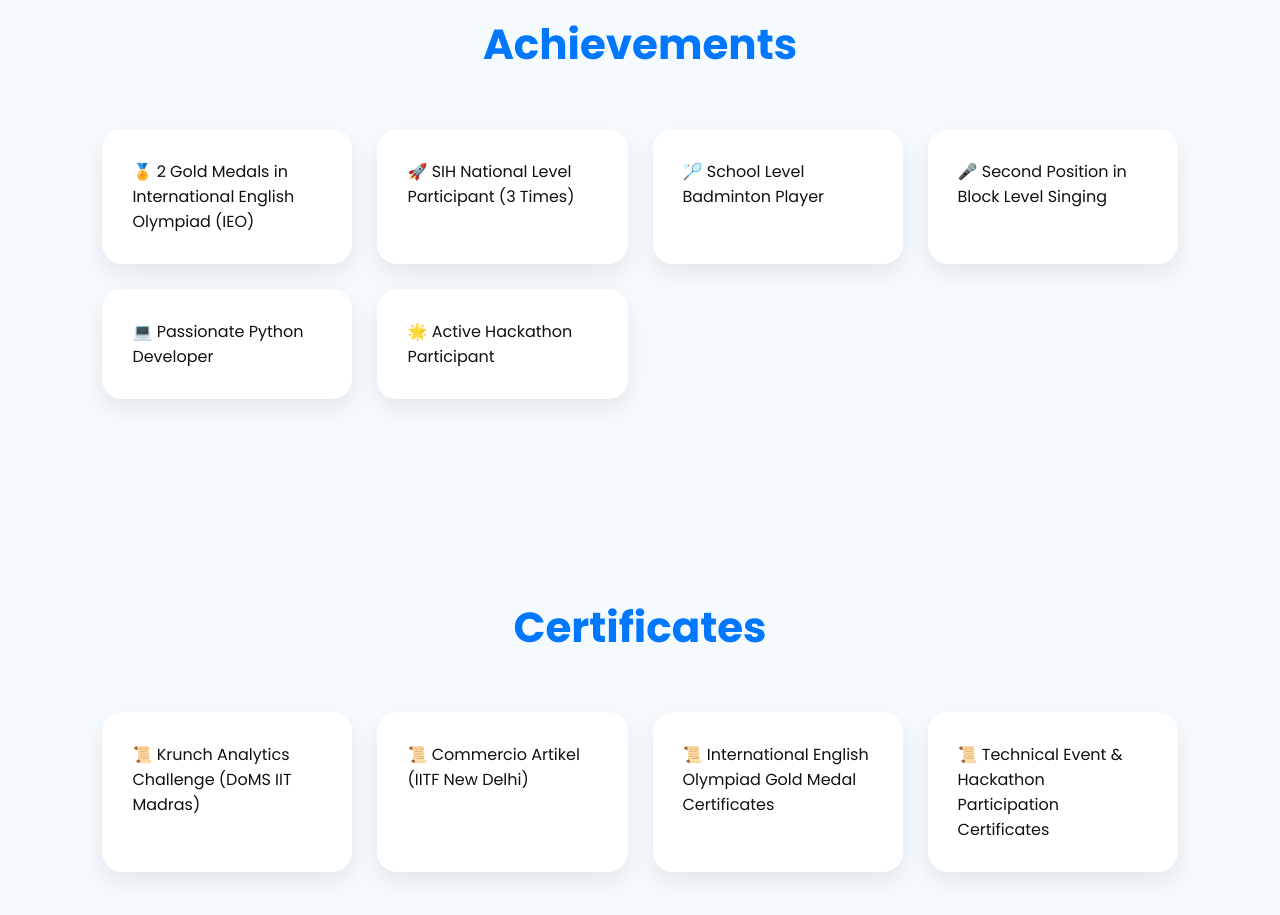
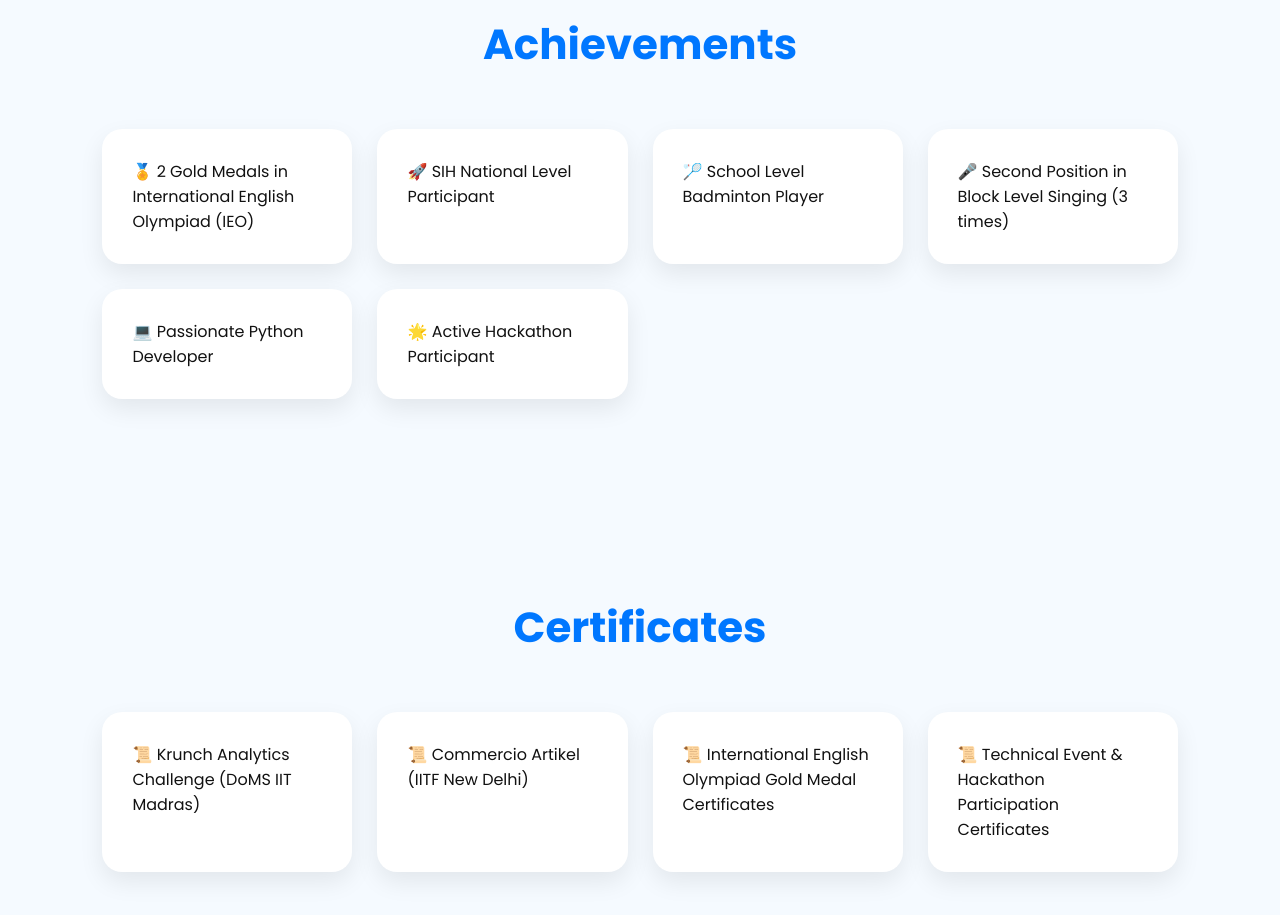
Before and after one commit to nishitabhatt07/Portfolio, a plain HTML site: page internship.html in a window 1280 px wide. Shown: the part 4080-4995 px from the top of the page. Drawn offline with Linux system fonts and the light colour scheme.

Commit message:
Update internship.html

```diff
--- a/internship.html
+++ b/internship.html
@@ -367,7 +367,7 @@ Achievements
 </div>
 
 <div class="card">
-🚀 SIH National Level Participant (3 Times)
+🚀 SIH National Level Participant
 </div>
 
 <div class="card">
@@ -375,7 +375,7 @@ Achievements
 </div>
 
 <div class="card">
-🎤 Second Position in Block Level Singing
+🎤 Second Position in Block Level Singing (3 times)
 </div>
 
 <div class="card">
```
